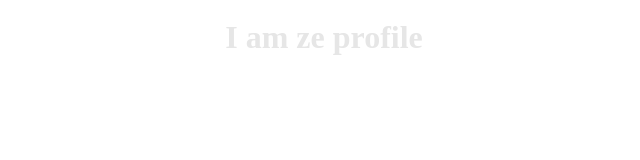
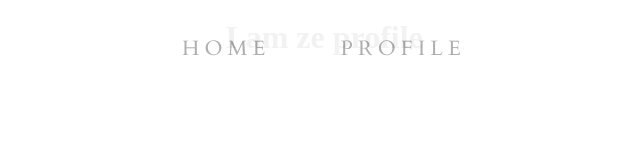
Before and after one commit to haftav/kaleidoscope, a React (Create React App) app: page /profile in a window 1280 px wide. Shown: the top 160 px of the page, without its empty margins (316-956 px from the left). Built offline with nearby package versions, Linux system fonts and the light colour scheme.

Commit message:
styling header

```diff
--- a/src/App.js
+++ b/src/App.js
@@ -4,7 +4,7 @@ import Profile from './views/Profile';
 import Header from './components/Header';
 import './styles/main.scss';
 
-import { BrowserRouter as Router, Route, Switch } from 'react-router-dom';
+import { Route, Switch } from 'react-router-dom';
 import _throttle from 'lodash.throttle';
 
 class App extends Component {
@@ -29,19 +29,15 @@ class App extends Component {
   };
 
   endScroll = () => {
-    console.log(this.scrollTimeout);
     window.clearTimeout(this.scrollTimeout);
-    console.log(this.scrollTimeout);
     this.setState({
       scrolling: true
     })
-  }
+  };
 
   handleScroll = (e) => {
-    console.log(window.pageYOffset);
     if (window.pageYOffset !== 0) {
       window.clearTimeout(this.scrollTimeout);
-      console.log('here');
       this.setState({
         scrolling: true
       })
@@ -59,18 +55,16 @@ class App extends Component {
     }
   }
 
-  throttleScroll = _throttle(this.handleScroll, 500);
+  throttleScroll = _throttle(this.handleScroll, 300);
 
   render() {
     return (
       <div className="App">
       <Header moving={this.state.scrolling}/>
-      <Router>
         <Switch>
           <Route exact path="/" component={Waterfall} />
           <Route path="/profile" component={Profile} />
         </Switch>
-      </Router>
       </div>
     );
   }
--- a/src/components/Header.js
+++ b/src/components/Header.js
@@ -1,18 +1,37 @@
 import React from 'react';
+import { Link } from 'react-router-dom';
 
 export default class Header extends React.Component {
     state = {
-
+        headings: [
+            {
+                name: "HOME",
+                link: '/',
+            },
+            {
+                name: "PROFILE",
+                link: '/profile'
+            }
+        ]
     }
-
 
     render() {
         return (
-            <div className={`Header ${this.props.moving ? 'Header Header_moving' : ''}`}>
-
-            </div>
-
-
+            <nav className={`Header ${this.props.moving ? 'Header Header__moving' : ''}`}>
+                {
+                    <ul className="Header_nav">
+                        {
+                            this.state.headings.map((heading) => {
+                                return (
+                                    <Link to={heading.link} className="Header_nav_link">
+                                        <li>{heading.name}</li>
+                                    </Link>
+                                )
+                            })
+                        }
+                    </ul>
+                }
+            </nav>
         )
     }
 }
--- a/src/index.js
+++ b/src/index.js
@@ -1,9 +1,14 @@
 import React from 'react';
 import ReactDOM from 'react-dom';
 import App from './App';
+import { BrowserRouter as Router } from 'react-router-dom';
 import * as serviceWorker from './serviceWorker';
 
-ReactDOM.render(<App />, document.getElementById('root'));
+ReactDOM.render(
+    <Router>
+        <App/>
+    </Router>
+    ,document.getElementById('root'));
 
 // If you want your app to work offline and load faster, you can change
 // unregister() to register() below. Note this comes with some pitfalls.
--- a/src/styles/components/_Header.scss
+++ b/src/styles/components/_Header.scss
@@ -5,13 +5,55 @@
     position: fixed;
     top: 0;
     left: 0;
-    opacity: 0.9;
+    opacity: 0.95;
     transition: all 0.5s ease-in;
+
+    .Header_nav {
+        display: flex;
+        margin:auto;
+        justify-content: center;
+        align-items: center;
+        height: inherit;
+
+        .Header_nav_link {
+            padding: 5px 25px;
+            margin: 0px 10px;
+            color: #AAA;
+            font-family: 'Cardo', serif;
+            font-weight: 100;
+            font-size:  1.3em;
+            letter-spacing: 0.25em;
+            border-bottom: 1px solid transparent;
+            &:visited {
+                text-decoration: none;
+            }
+            &:link {
+                text-decoration: none;
+            }
+            &:hover {
+                border-bottom: 1px solid #DDD;
+                color: #888;
+            }
+
+            transition: all .3s ease-in-out;
+        }
+    }
 }
 
-.Header_moving {
+.Header__moving {
     @extend .Header;
-    opacity: 0.2;
+    background-color: rgba(109, 109, 109, 0.507);
+    opacity: 0.7;
     height: 50px;
-    transition: all 0.5s ease;
+    transition: all 0.3s ease-in-out;
+
+    .Header_nav {
+        .Header_nav_link {
+            color: #BBB;
+
+            &:hover {
+                color: white;
+            }
+        }
+    }
 }
--- a/src/styles/main.scss
+++ b/src/styles/main.scss
@@ -3,6 +3,7 @@
 @import './_App';
 @import './_views';
 @import './_components';
+@import url('https://fonts.googleapis.com/css?family=Cardo');
 
 // body {
 //     margin: 0;
--- a/src/views/Waterfall.js
+++ b/src/views/Waterfall.js
@@ -8,7 +8,6 @@ export default class Waterfall extends Component {
     componentDidMount() {
         axios.get(`${process.env.REACT_APP_PIXABAY_API_URL}?key=${process.env.REACT_APP_PIXABAY_API_KEY}`).then(res => {
             let newImages = res.data.hits;
-            console.log(newImages)
             this.setState({
                 images: newImages
             });
```
